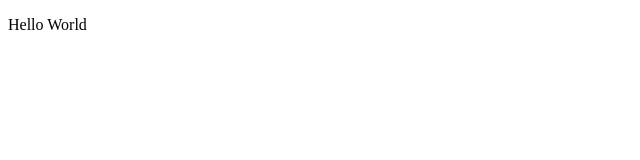
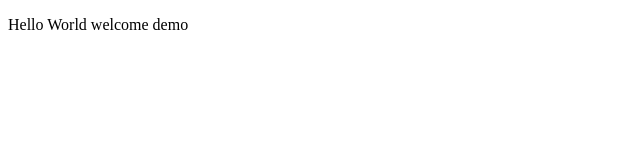
Before and after one commit to PraveenEdward/demo, a plain HTML site: page index.html in a window 1280 px wide. Shown: the whole page, without its empty margins (0-640 px from the left). Drawn offline with Linux system fonts and the light colour scheme.

Commit message:
nginx 1st

```diff
--- a/index.html
+++ b/index.html
@@ -6,6 +6,6 @@
     <title>Document</title>
 </head>
 <body>
-    <p>Hello World</p>
+    <p>Hello World welcome demo</p>
 </body>
 </html>
```
